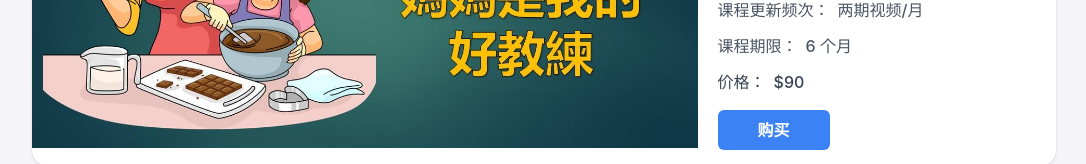
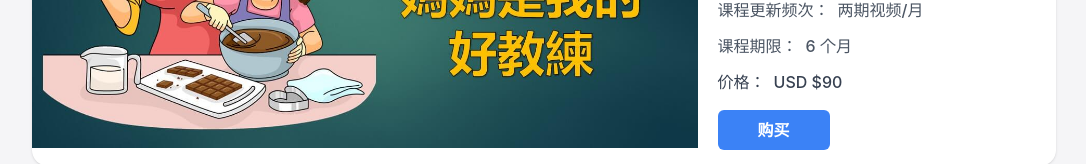
Before and after one commit to QETHAN/lesson_sales, a Next.js app: page /lesson/children-english in a window 1280 px wide. Shown: the part 410-574 px from the top of the page, without its empty margins (96-1182 px from the left). Built offline with nearby package versions, Linux system fonts and the light colour scheme.

Commit message:
Update price

```diff
--- a/src/pages/lesson/children-english.js
+++ b/src/pages/lesson/children-english.js
@@ -52,7 +52,7 @@ export default function DetailPage() {
             </dl>
             <dl className="my-3 flex space-x-2 text-gray-700 font-medium text-base">
               <dt>价格：</dt>
-              <dd>$90</dd>
+              <dd>USD $90</dd>
             </dl>
             <div className="my-8 lg:my-4 sm:text-center lg:text-left">
               <button className="w-full sm:w-2/3 lg:w-auto px-10 py-2 rounded-md bg-blue-500 hover:bg-blue-600 text-white font-semibold text-base">
--- a/src/pages/lesson/everyday-english-grammar.js
+++ b/src/pages/lesson/everyday-english-grammar.js
@@ -33,7 +33,7 @@ export default function DetailPage() {
             </dl>
             <dl className="my-3 flex space-x-2 text-gray-700 font-medium text-base">
               <dt>价格：</dt>
-              <dd>$90</dd>
+              <dd>USD $90</dd>
             </dl>
             <div className="my-8 lg:my-4 sm:text-center lg:text-left">
               <button className="w-full sm:w-2/3 lg:w-auto px-10 py-2 rounded-md bg-blue-500 hover:bg-blue-600 text-white font-semibold text-base">
--- a/src/pages/lesson/multi-meaning-phrasal-verbs-in-english.js
+++ b/src/pages/lesson/multi-meaning-phrasal-verbs-in-english.js
@@ -33,7 +33,7 @@ export default function DetailPage() {
             </dl>
             <dl className="my-3 flex space-x-2 text-gray-700 font-medium text-base">
               <dt>价格：</dt>
-              <dd>$90</dd>
+              <dd>USD $90</dd>
             </dl>
             <div className="my-8 lg:my-4 sm:text-center lg:text-left">
               <button className="w-full sm:w-2/3 lg:w-auto px-10 py-2 rounded-md bg-blue-500 hover:bg-blue-600 text-white font-semibold text-base">
```
